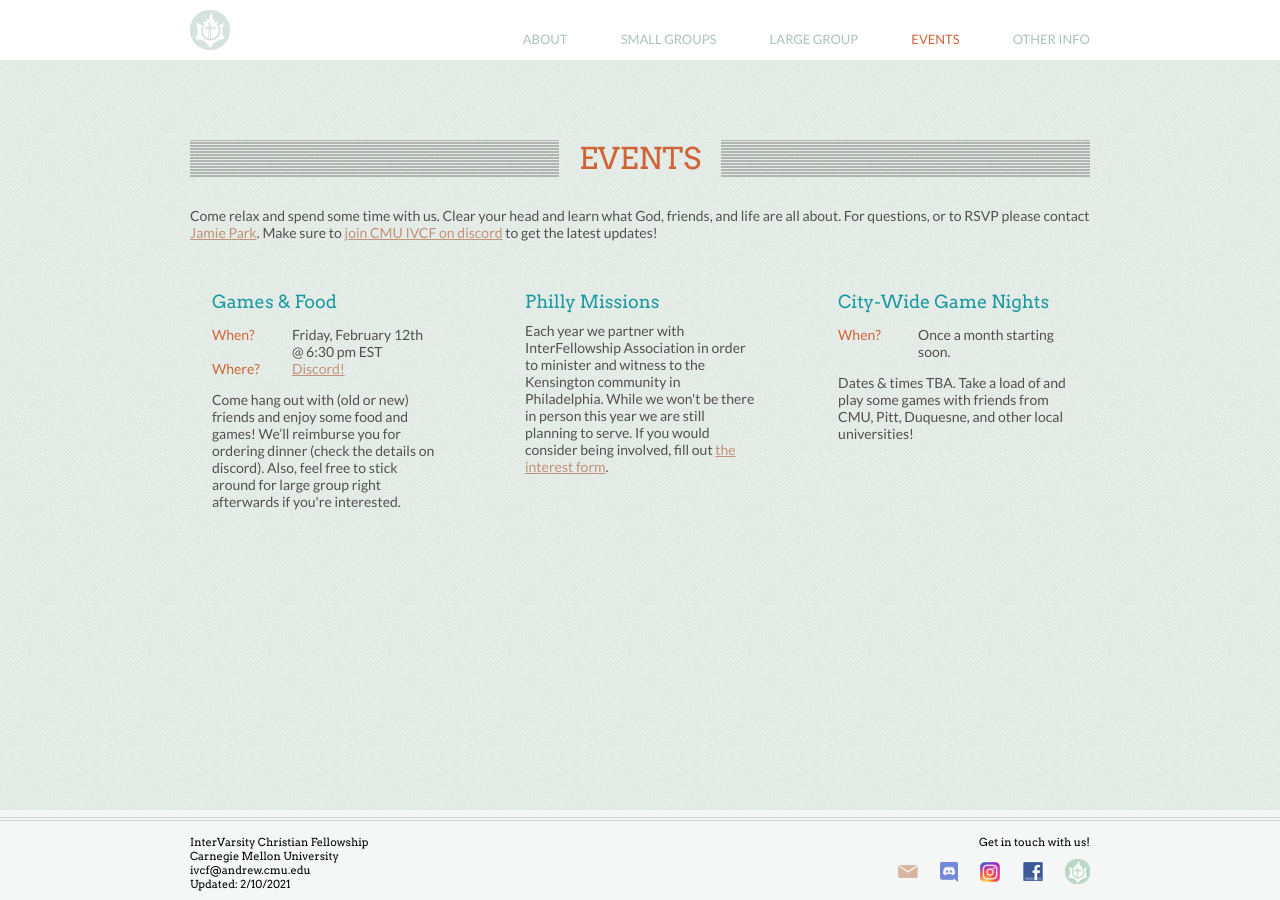
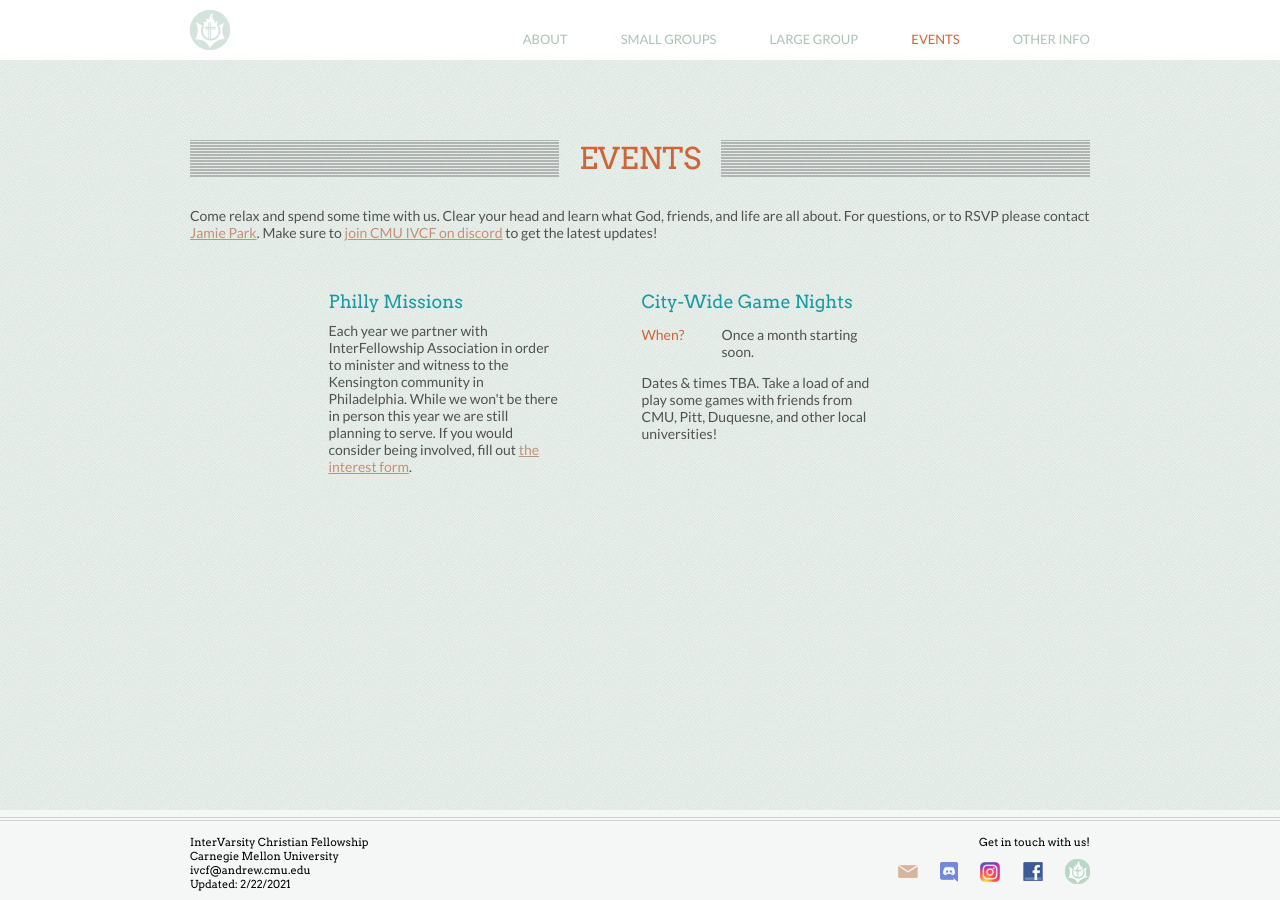
Before and after one commit to ivcf-cmu/ivcf-cmu.github.io, a Jekyll site: the page built from events.md, in a window 1280 px wide. Built offline with Jekyll 4.4.1, drawn with Linux system fonts in a browser that asks for light colours.

Commit message:
updates for Topher's small group

```diff
--- a/_includes/footer.html
+++ b/_includes/footer.html
@@ -4,7 +4,7 @@
 			InterVarsity Christian Fellowship<br />
 			Carnegie Mellon University<br />
 			ivcf@andrew.cmu.edu<br />
-			Updated: 2/10/2021
+			Updated: 2/22/2021
 		</div>
 		<div class="contactlinks">
 			<div class="contactblurb">Get in touch with us!</div>
--- a/events.md
+++ b/events.md
@@ -9,16 +9,6 @@
 </p>
 <div class="content-events">
 	<div class="cogs">
-		<div class="tricolumn">
-			<h2>Games & Food</h2>
-			<dl>
-				<dt>When?&nbsp;</dt><dd>Friday, February 12th  @ 6:30 pm EST</dd>
-				<dt>Where?&nbsp;</dt><dd><a href="https://discord.gg/Af8Y8Zn" target="_blank">Discord!</a></dd>
-			</dl>
-			<p>
-				Come hang out with (old or new) friends and enjoy some food and games! We’ll reimburse you for ordering dinner (check the details on discord). Also, feel free to stick around for large group right afterwards if you're interested.
-			</p>
-		</div>
 		<div class="tricolumn">
 			<h2>Philly Missions</h2>
 			<p>
```
Also changed, not shown: smallgroups.md (+2 -2 lines).
